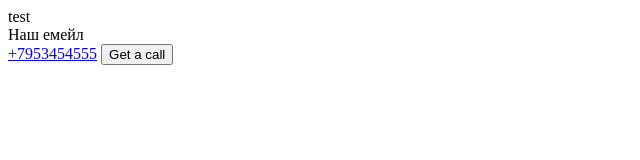
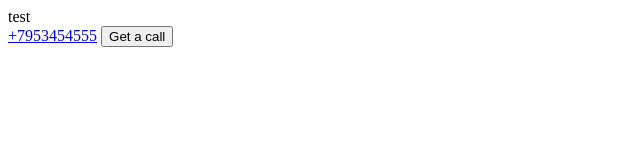
Before and after one commit to Camelotnoname/new-project, a plain HTML site: page index.html in a window 1280 px wide. Shown: the whole page, without its empty margins (0-640 px from the left). Drawn offline with Linux system fonts and the light colour scheme.

Commit message:
removed line with email

```diff
--- a/index.html
+++ b/index.html
@@ -3,7 +3,6 @@
 <body>
 	<header>
 		<div>
-			Наш емейл
 		</div>
 		<div>
 			<a href="tel:+7953454555">+7953454555</a>
```
